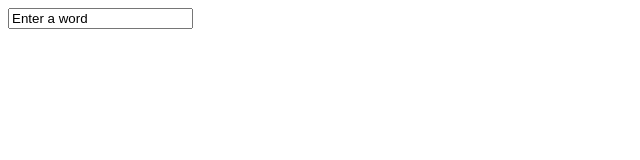
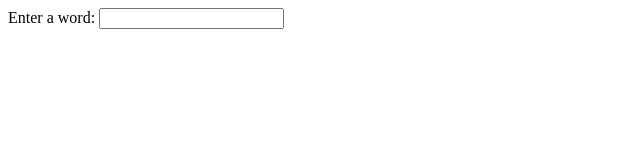
Before and after one commit to jerry1100/chunk-palindrome, a plain HTML site: page index.html in a window 1280 px wide. Shown: the whole page, without its empty margins (0-640 px from the left). Drawn offline with nearby package versions, Linux system fonts and the light colour scheme.

Commit message:
Textbox test

```diff
--- a/index.html
+++ b/index.html
@@ -5,8 +5,7 @@
         <title>Chunk-Palindrome Finder</title>
     </head>
     <body>
-        <div id="title"></div>
-        <input type="text" value="Enter a word"></input>
+        Enter a word: <input type="text" id="textbox"></input>
 
         <script type="text/javascript" src="https://ajax.googleapis.com/ajax/libs/jquery/1.12.0/jquery.min.js"></script>
         <script type="text/javascript" src="main.js"></script>
--- a/main.js
+++ b/main.js
@@ -1 +1,3 @@
-console.log(1);
+$('#textbox').on('keyup', function() {
+    console.log($('#textbox').val());
+});
```
